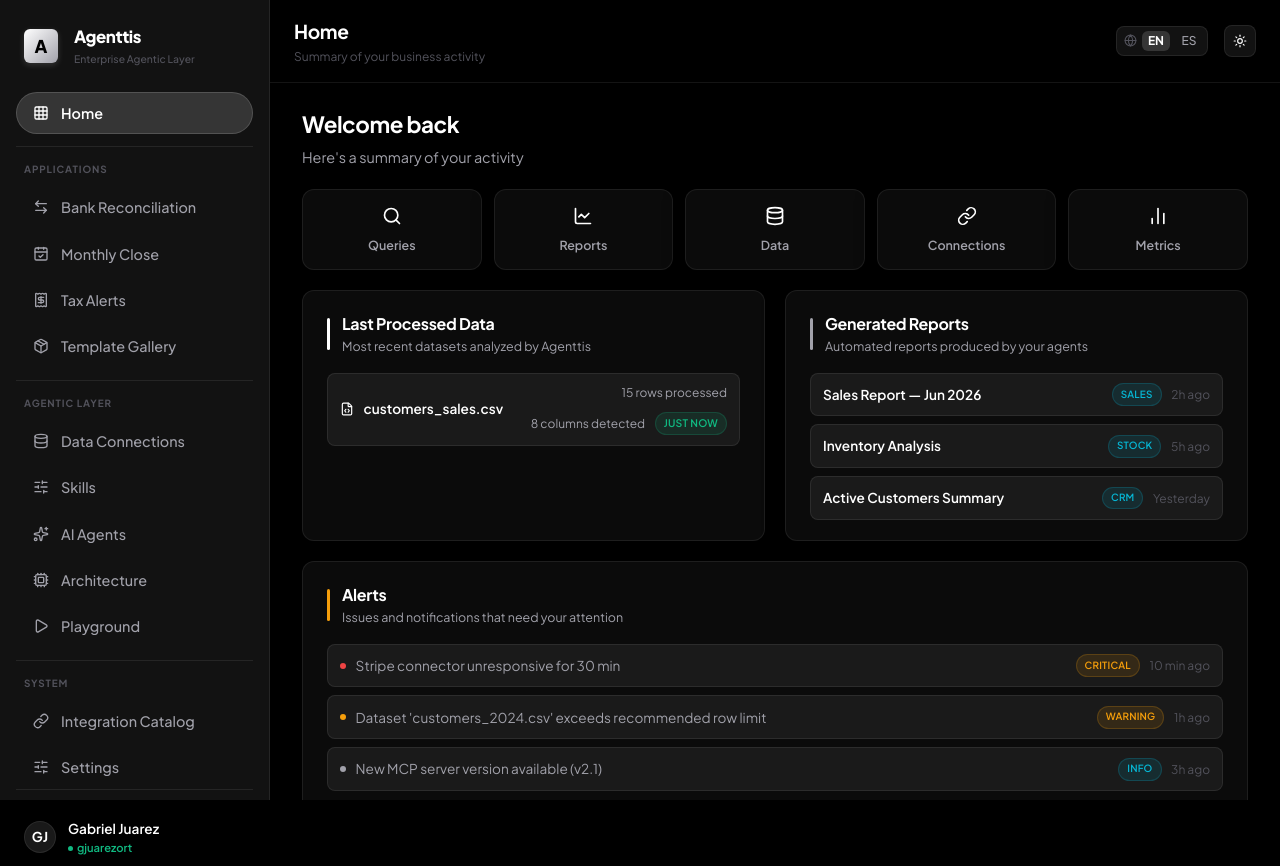
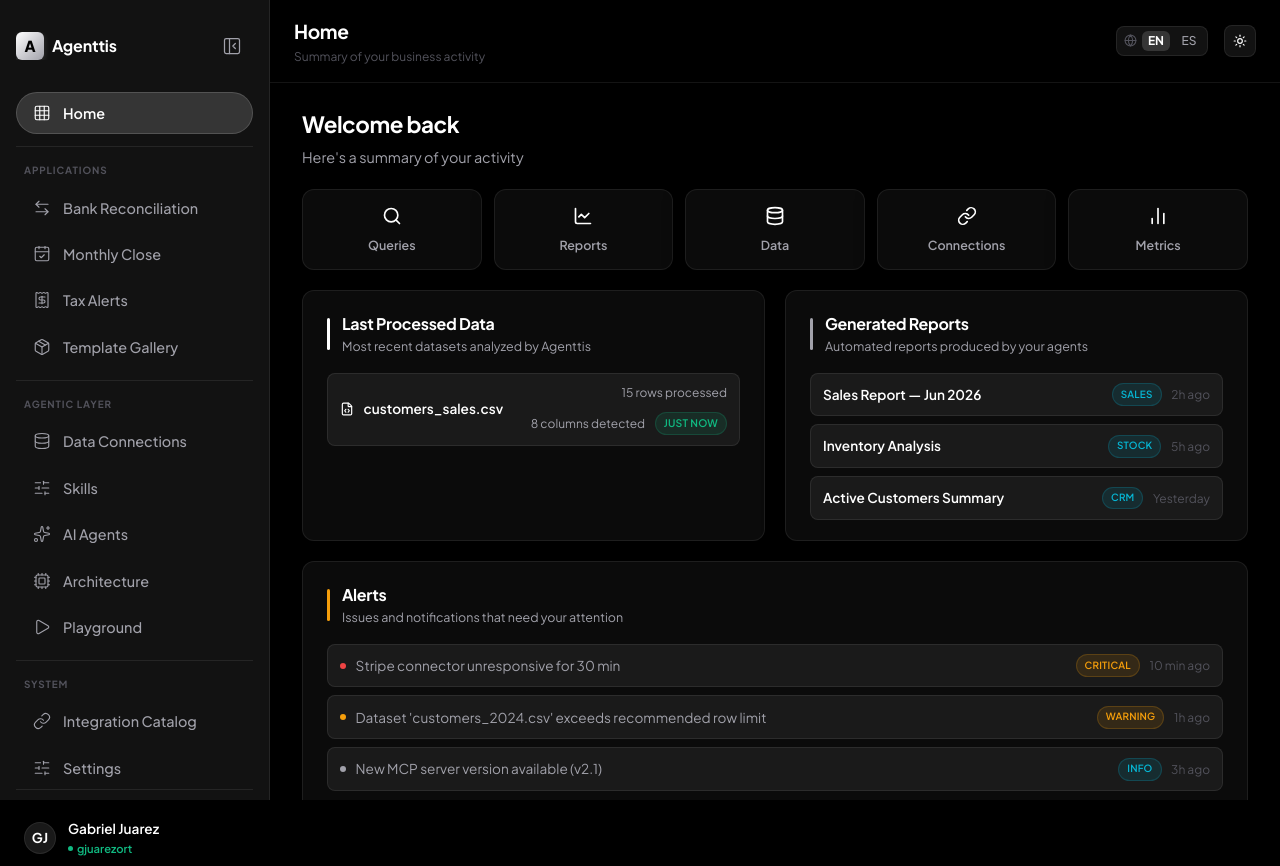
Before and after one commit to gjuarezort/poc-agenttis, a Next.js app: page / in a window 1280 px wide. Shown: the top 866 px of the page. Built offline with nearby package versions, Linux system fonts and the light colour scheme.

Commit message:
style: refine sidebar top menu toggle icons to match gemini open/close behavior, reduce icon thickness

```diff
--- a/src/components/core/Sidebar.tsx
+++ b/src/components/core/Sidebar.tsx
@@ -13,7 +13,8 @@ import {
   Receipt,
   Package,
   Link,
-  Menu,
+  PanelLeftClose,
+  PanelLeftOpen,
 } from "lucide-react";
 
 export const Sidebar: React.FC = () => {
@@ -42,25 +43,25 @@ export const Sidebar: React.FC = () => {
     disabled?: boolean;
     sectionLabel?: string;
   }[] = [
-    { key: "home",          icon: <Grid size={16} />,              label: tTab("home") },
+    { key: "home",          icon: <Grid size={18} strokeWidth={1.5} />,              label: tTab("home") },
 
     // Applications Section
-    { key: "reconciliation",icon: <ArrowLeftRight size={16} />,    label: tTab("reconciliation"), sectionLabel: language === "es" ? "Aplicaciones" : "Applications" },
-    { key: "monthlyClose",  icon: <CalendarCheck size={16} />,     label: tTab("monthlyClose") },
-    { key: "taxAlerts",     icon: <Receipt size={16} />,           label: tTab("taxAlerts") },
-    { key: "templates",     icon: <Package size={16} />,           label: tTab("templates") },
+    { key: "reconciliation",icon: <ArrowLeftRight size={18} strokeWidth={1.5} />,    label: tTab("reconciliation"), sectionLabel: language === "es" ? "Aplicaciones" : "Applications" },
+    { key: "monthlyClose",  icon: <CalendarCheck size={18} strokeWidth={1.5} />,     label: tTab("monthlyClose") },
+    { key: "taxAlerts",     icon: <Receipt size={18} strokeWidth={1.5} />,           label: tTab("taxAlerts") },
+    { key: "templates",     icon: <Package size={18} strokeWidth={1.5} />,           label: tTab("templates") },
 
     // Agentic Layer Section
-    { key: "connections",   icon: <Database size={16} />,          label: tTab("connections"),   sectionLabel: language === "es" ? "Capa Agéntica" : "Agentic Layer" },
-    { key: "skills",        icon: <SlidersHorizontal size={16} />, label: tTab("skills") },
-    { key: "agents",        icon: <Sparkles size={16} />,          label: tTab("agents") },
-    { key: "visualGraph",   icon: <Cpu size={16} />,               label: tTab("visualGraph") },
-    { key: "playground",    icon: <Play size={16} />,              label: tTab("playground"),    disabled: !parsedData },
-    ...(advancedMode ? [{ key: "recipe", icon: <FileCode size={16} />, label: tTab("recipe"), disabled: !parsedData }] : []),
+    { key: "connections",   icon: <Database size={18} strokeWidth={1.5} />,          label: tTab("connections"),   sectionLabel: language === "es" ? "Capa Agéntica" : "Agentic Layer" },
+    { key: "skills",        icon: <SlidersHorizontal size={18} strokeWidth={1.5} />, label: tTab("skills") },
+    { key: "agents",        icon: <Sparkles size={18} strokeWidth={1.5} />,          label: tTab("agents") },
+    { key: "visualGraph",   icon: <Cpu size={18} strokeWidth={1.5} />,               label: tTab("visualGraph") },
+    { key: "playground",    icon: <Play size={18} strokeWidth={1.5} />,              label: tTab("playground"),    disabled: !parsedData },
+    ...(advancedMode ? [{ key: "recipe", icon: <FileCode size={18} strokeWidth={1.5} />, label: tTab("recipe"), disabled: !parsedData }] : []),
 
     // System Section
-    { key: "integrations",  icon: <Link size={16} />,              label: tTab("integrations"),  sectionLabel: language === "es" ? "Sistema" : "System" },
-    { key: "settings",      icon: <SlidersHorizontal size={16} />, label: tTab("settings") },
+    { key: "integrations",  icon: <Link size={18} strokeWidth={1.5} />,              label: tTab("integrations"),  sectionLabel: language === "es" ? "Sistema" : "System" },
+    { key: "settings",      icon: <SlidersHorizontal size={18} strokeWidth={1.5} />, label: tTab("settings") },
   ];
 
   return (
@@ -69,49 +70,93 @@ export const Sidebar: React.FC = () => {
       onMouseLeave={() => setSidebarHovered(false)}
     >
       <div>
-        {/* Sidebar Header: Brand acts as toggle */}
-        <div style={{ display: "flex", flexDirection: "column", gap: "0.85rem", marginBottom: "1.5rem" }}>
-
-          {/* Brand Logo & Name (Toggles sidebarOpen / Pinned State) */}
+        {/* Sidebar Header: Brand and Toggle Button */}
+        <div
+          style={{
+            display: "flex",
+            alignItems: "center",
+            justifyContent: isExpanded ? "space-between" : "center",
+            marginBottom: "1.5rem",
+            position: "relative",
+            minHeight: "44px"
+          }}
+          onMouseEnter={() => !isExpanded && setSidebarHovered(true)}
+        >
+          {/* Brand (Visible when expanded) */}
           <div
             className={`sidebar-brand ${!isExpanded ? "collapsed" : ""}`}
-            style={{ marginBottom: 0, cursor: "pointer", position: "relative" }}
-            onClick={() => setSidebarOpen(!sidebarOpen)}
-            onMouseEnter={() => setSidebarHovered(true)}
-            title={sidebarOpen ? (language === "es" ? "Contraer barra lateral" : "Collapse sidebar") : (language === "es" ? "Abrir barra lateral" : "Open sidebar")}
+            style={{
+              marginBottom: 0,
+              opacity: isExpanded ? 1 : 0,
+              maxWidth: isExpanded ? "180px" : "0px",
+              overflow: "hidden",
+              transition: "opacity 0.25s, max-width 0.25s cubic-bezier(0.4, 0, 0.2, 1)",
+              pointerEvents: isExpanded ? "auto" : "none",
+              padding: 0,
+              display: "flex",
+              alignItems: "center",
+              gap: "0.5rem"
+            }}
           >
             <div className="flex-center" style={{
               background: "linear-gradient(135deg, var(--color-primary) 0%, var(--color-accent) 100%)",
-              width: "34px",
-              height: "34px",
+              width: "28px",
+              height: "28px",
               borderRadius: "6px",
               color: "#000000",
               fontWeight: 800,
-              fontSize: "1.1rem",
+              fontSize: "0.95rem",
               boxShadow: "0 2px 6px var(--color-primary-glow)",
               flexShrink: 0
             }}>
               A
             </div>
-            <div style={{
-              minWidth: 0,
-              opacity: isExpanded ? 1 : 0,
-              maxWidth: isExpanded ? "180px" : "0px",
-              overflow: "hidden",
-              transition: "opacity 0.25s, max-width 0.25s cubic-bezier(0.4, 0, 0.2, 1)",
-              whiteSpace: "nowrap",
-              paddingLeft: "0.4rem"
-            }}>
-              <div style={{ display: "flex", alignItems: "center", gap: "0.4rem" }}>
-                <span style={{ fontSize: "1.05rem", fontWeight: 800, letterSpacing: "-0.4px", whiteSpace: "nowrap" }}>
-                  Agenttis
-                </span>
-              </div>
-              <p style={{ margin: 0, fontSize: "0.65rem", color: "var(--text-muted)", fontWeight: 500, overflow: "hidden", textOverflow: "ellipsis", whiteSpace: "nowrap" }}>
-                {language === "es" ? "Capa Agéntica Empresarial" : "Enterprise Agentic Layer"}
-              </p>
+            <div style={{ whiteSpace: "nowrap" }}>
+              <span style={{ fontSize: "1rem", fontWeight: 700, letterSpacing: "-0.2px" }}>
+                Agenttis
+              </span>
             </div>
           </div>
+
+          {/* Toggle Button */}
+          <button
+            onClick={(e) => {
+              e.stopPropagation();
+              setSidebarOpen(!sidebarOpen);
+              if (sidebarOpen) setSidebarHovered(false);
+            }}
+            className="sidebar-toggle-btn"
+            style={{
+              background: "transparent",
+              border: "none",
+              color: "var(--text-secondary)",
+              cursor: "pointer",
+              display: "flex",
+              alignItems: "center",
+              justifyContent: "center",
+              width: "42px",
+              height: "42px",
+              borderRadius: "50%",
+              transition: "background 0.2s, color 0.2s",
+              outline: "none",
+              flexShrink: 0
+            }}
+            onMouseOver={(e) => {
+              e.currentTarget.style.background = "var(--bg-surface-hover)";
+              e.currentTarget.style.color = "var(--text-primary)";
+            }}
+            onMouseOut={(e) => {
+              e.currentTarget.style.background = "transparent";
+              e.currentTarget.style.color = "var(--text-secondary)";
+            }}
+            title={sidebarOpen ? (language === "es" ? "Cerrar barra lateral" : "Close sidebar") : (language === "es" ? "Abrir barra lateral" : "Open sidebar")}
+          >
+            {isExpanded ? (
+              <PanelLeftClose size={20} strokeWidth={1.5} />
+            ) : (
+              <PanelLeftOpen size={20} strokeWidth={1.5} />
+            )}
+          </button>
         </div>
 
         {/* Navigation Links */}
```
